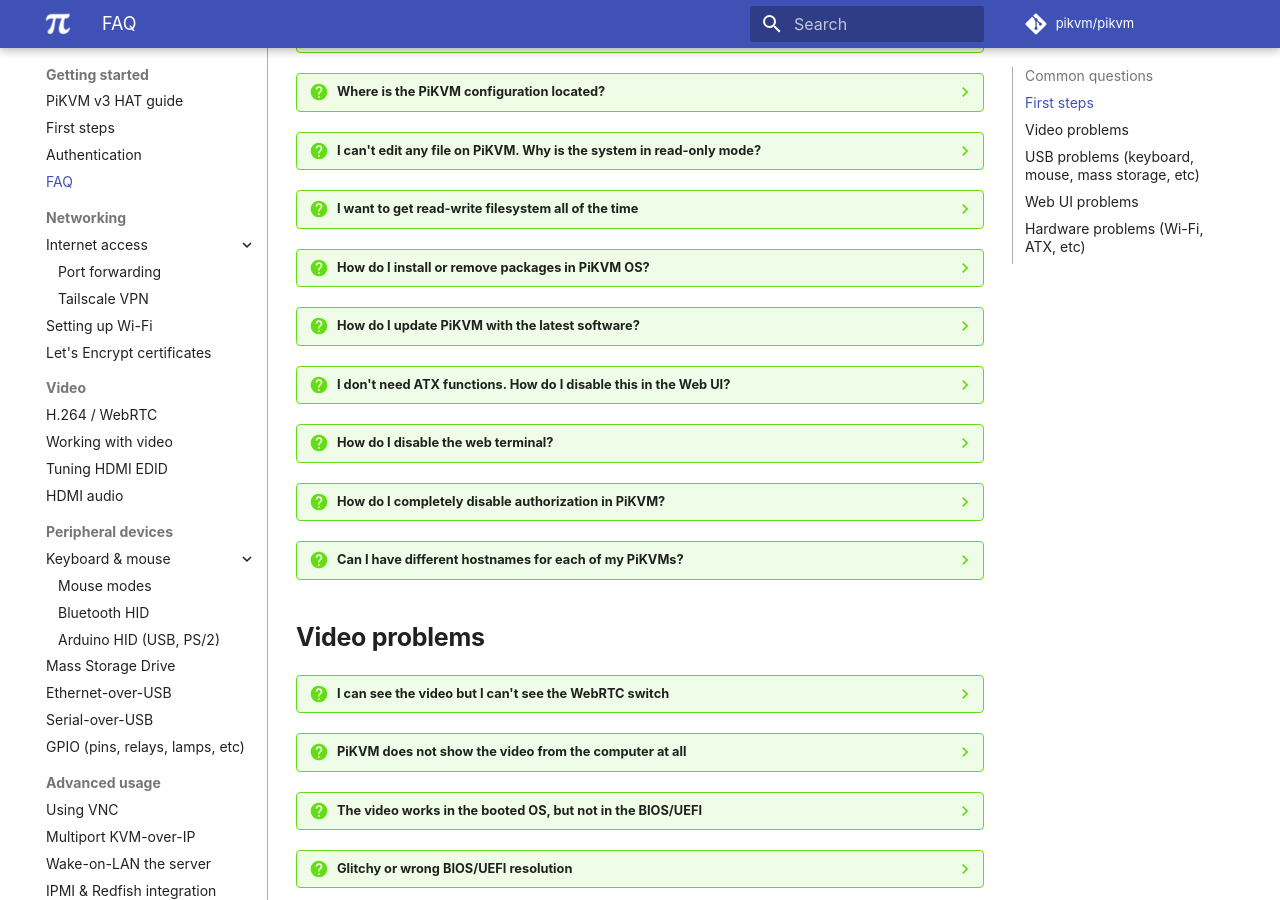
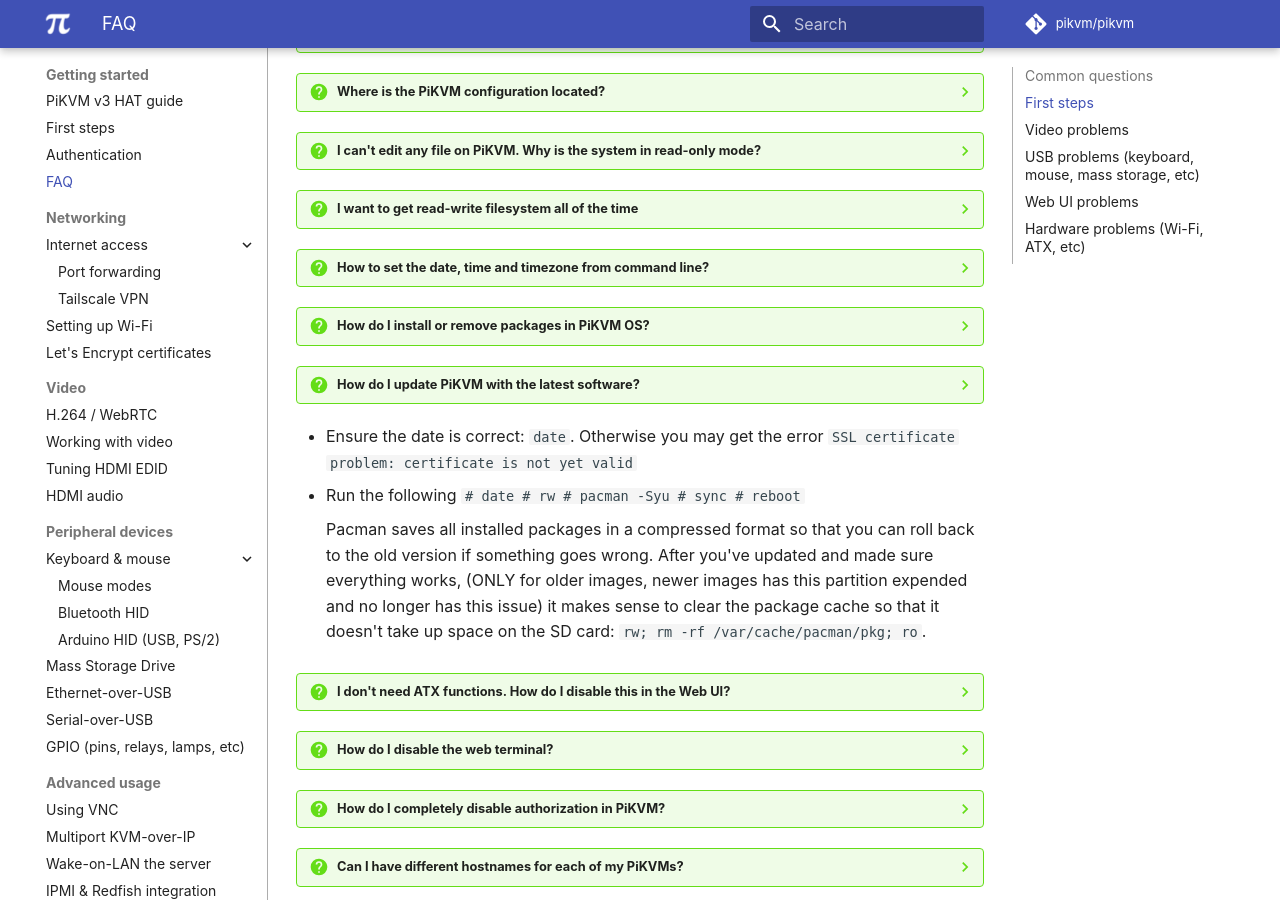
Before and after one commit to pikvm/pikvm, an MkDocs documentation site: the page built from docs/faq.md, in a window 1280 px wide and 900 px high, scrolled down 2018 px. Built offline with MkDocs 1.6.1 and Material for MkDocs 9.7.7, drawn with Linux system fonts in a browser that asks for light colours; some web fonts are replaced; comment, search, counter and statistics services are not loaded.

Commit message:
Add to FAQ how to set the timezone, date & time and to check the date before using pacman
pacman can fail if the date is in the past,. As SSL certificates have start dates, and pacman will not use a repo with a certificate which has not started yet.

````diff
--- a/docs/faq.md
+++ b/docs/faq.md
@@ -261,10 +261,19 @@
         * Comment `tmpfs` lines in `/etc/fstab` for `/var/lib` and `/var/log`.
         !!! danger "But again: DON'T DO THIS"
 
+??? question "How to set the date, time and timezone from command line?"
+    * Become root with: `su -` or `sudo -s`
+    * Enable read/write with: `rw`
+    * Find your timezone with: `timedatectl list-timezones`
+    * Set the timezone with: `timedatectl set-timezone <YourTimeZoneHere>` e.g. `timedatectl set-timezone Australia/Victoria`
+    * Set the time and date with: `timedatectl set-time 'YYYY-MM-DD HH:MM:SS'` e.g. `timedatectl set-time '2023-02-26 14:50:10'`
+    * If you have hardware clock, update it with: `hwclock --systohc` , then check it with `hwclock --show`
+
 
 ??? question "How do I install or remove packages in PiKVM OS?"
     PiKVM OS is based on Arch Linux ARM and uses the [pacman](https://wiki.archlinux.org/title/Pacman) package manager.
 
+    * Ensure the date is correct: `date`. Otherwise you may get the error `SSL certificate problem: certificate is not yet valid`
     * Switch filesystem to RW-mode: `rw`.
     * Find some packages (`emacs` for example): `pacman -Ss emacs`.
     * Install it, while keeping the system updated: `pacman -Syu emacs`.
@@ -276,9 +285,13 @@
 ??? question "How do I update PiKVM with the latest software?"
     This is ONLY recommended if you need a feature, otherwise this should ONLY be done if you are physically at the device and can reflash the sd card as a means of recovery. PiKVM OS is based on Arch Linux ARM and is fully updated from the repository by a regular package manager. Connect to your PiKVM via ssh and run:
 
-    ```
+   * Ensure the date is correct: `date`. Otherwise you may get the error `SSL certificate problem: certificate is not yet valid`
+   * Run the following
+   ```
+    # date
     # rw
     # pacman -Syu
+    # sync
     # reboot
     ```
 
````
